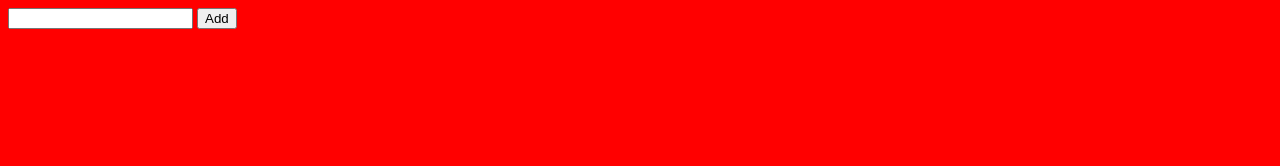
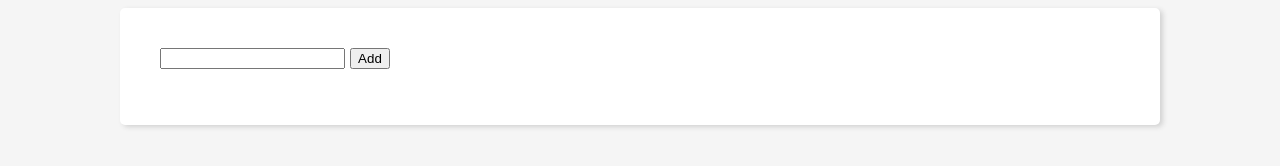
Before and after one commit to ericpeeters/todo-app, a website built with webpack: page index.html in a window 1280 px wide. Built offline with nearby package versions, Linux system fonts and the light colour scheme.

Commit message:
added fancy styling

```diff
--- a/src/scss/main.scss
+++ b/src/scss/main.scss
@@ -1 +1,21 @@
-body { background-color: red; }
+body { background-color: whitesmoke; font-family: Verdana, Geneva, Tahoma, sans-serif; }
+
+.todos {
+    background-color: white;
+    border-radius: 5px;
+    box-shadow: 3px 2px 5px #d2d2d2;
+    margin: 0 auto;
+    max-width: 1000px;
+    padding: 20px;
+    width: 100%;
+
+    .add-todos {
+    padding: 20px;
+    }
+
+    .todolist {
+        li {
+            color: #333;
+        }
+    }
+}
```
